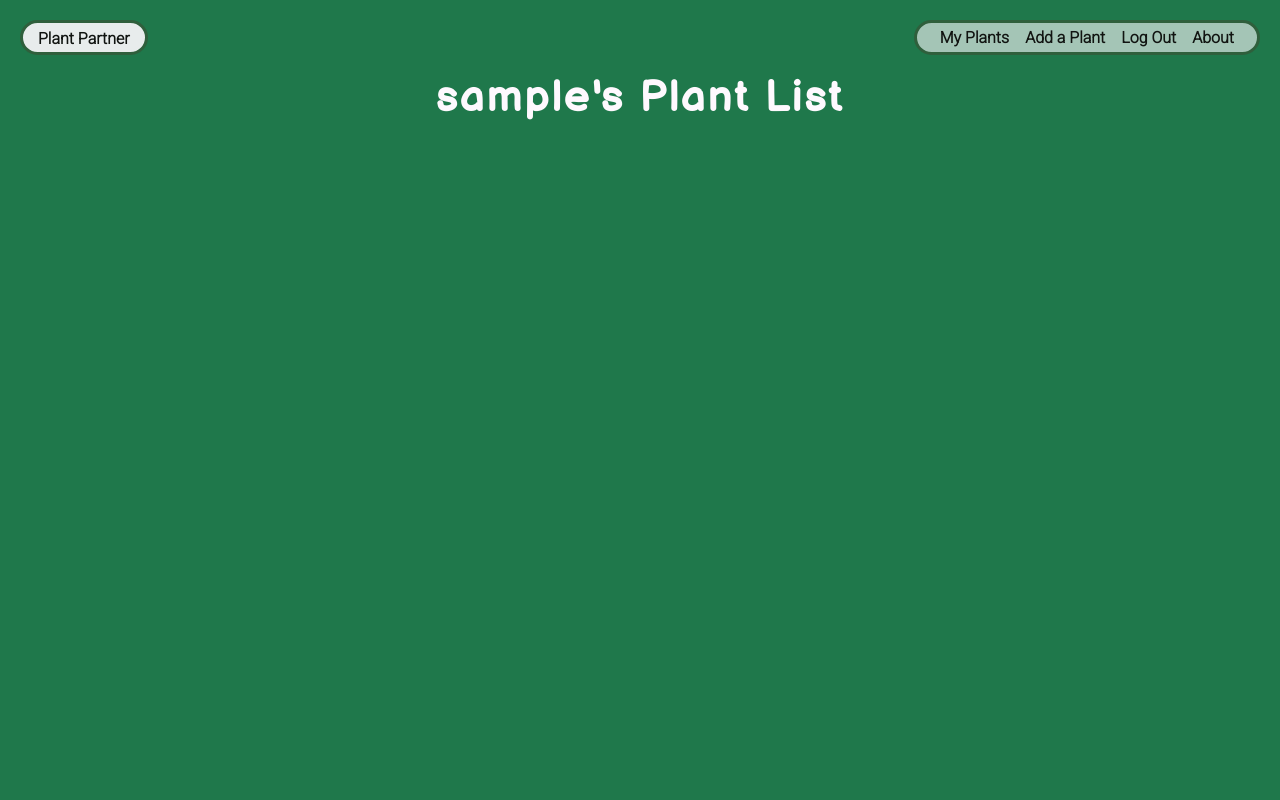
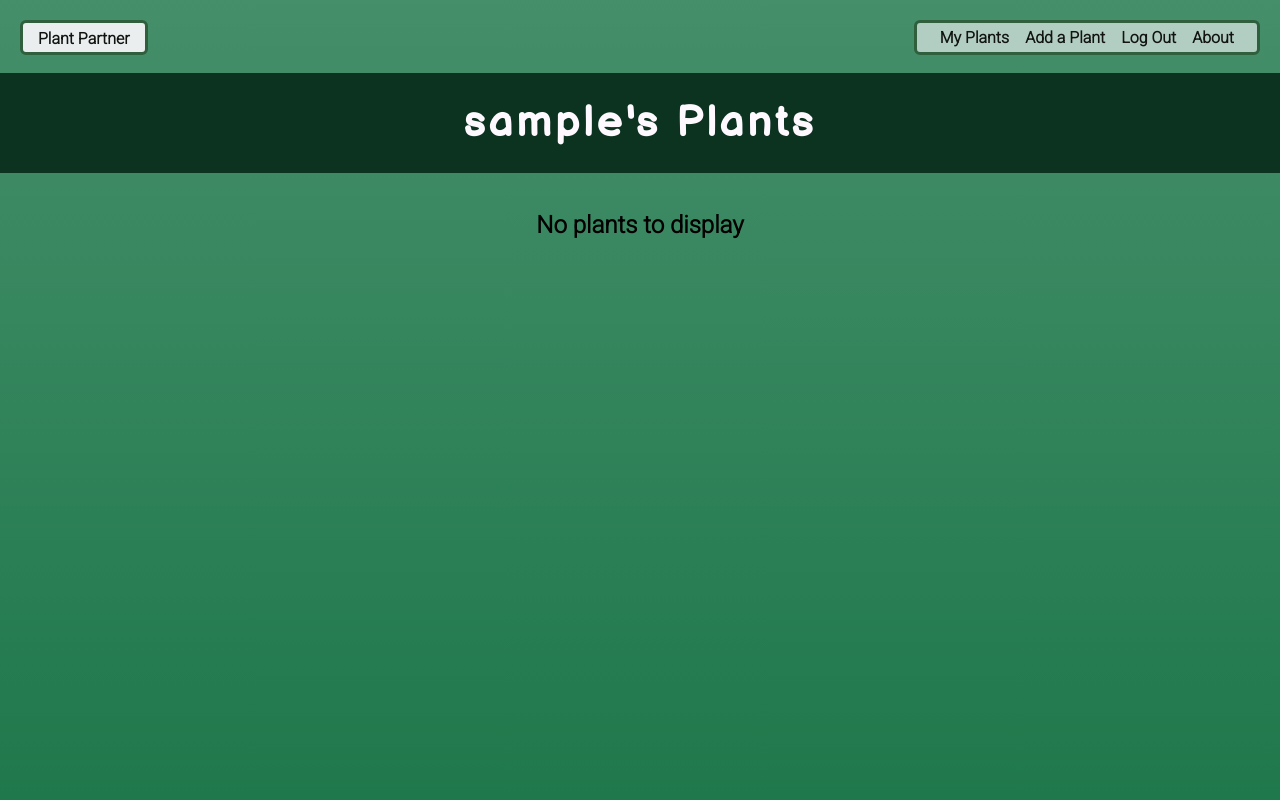
Before and after one commit to strammel33/plant-partner, a Django app: page /plants/ in a window 1280 px wide. Run offline with Django 4.2, Linux system fonts and the light colour scheme; the visitor is signed in with stand-in values (Sample User, id 1); data that the repository does not hold is empty.

Commit message:
restyle headers and tables on forms

```diff
--- a/main_app/static/css/about.css
+++ b/main_app/static/css/about.css
@@ -1,5 +1,6 @@
 body {
   color: rgb(254, 249, 254);
+  background-color:rgb(31,120,75);
 }
 
 .page-content {
--- a/main_app/static/css/base.css
+++ b/main_app/static/css/base.css
@@ -26,7 +26,7 @@ body {
     'Oxygen', 'Ubuntu', 'Cantarell', 'Fira Sans', 'Droid Sans',
     'Helvetica Neue', sans-serif;
   min-height: 100vh;
-  background-color: rgb(31,120,75);
+  background-image: linear-gradient(rgba(31, 120, 76, 0.83),rgb(31,120,75));
   --title-font: 'Balsamiq Sans', 'Roboto', sans-serif;
   --nav-bg: rgba(254, 249, 254, .7);
   --nav-bg-ff: rgba(254, 249, 254, .9);
@@ -35,8 +35,8 @@ body {
   --link-hover-color: rgb(42, 60, 1);
   --button-bg: rgb(254, 249, 254);
   --button-bg-hover: rgba(254, 249, 254, 0.741);
-  --submit: rgb(36, 91, 40);
-  --warn: rgb(8, 0, 255);
+  --submit: rgb(12, 51, 32);
+  --warn: rgb(31, 26, 202);
   --danger: rgb(159, 1, 9);
   --secondary: rgb(53, 0, 94);
   --card-box-shadow: 5px 5px 6px -1px #1f201f;
@@ -45,12 +45,12 @@ body {
   --font-xl: 2.4rem;
   --font-l: 1.8rem;
   --font-reg: 1.6rem;
-  --card-border-radius: 6px;
+  --card-border-radius: 3px;
 }
 
 header {
   width: 100%;
-  background: var(--nav-bg-ff); /* rgba(104, 197, 248, .9) */
+  background: var(--nav-bg-ff);
   border-bottom: var(--borders);
 }
 
@@ -66,7 +66,6 @@ ul {
 
 main {
   width: 100%;
-  padding: 0 5px;
 }
 
 h2 {
@@ -99,29 +98,44 @@ nav li {
   margin: auto;
   padding: 10px 20px;
   max-width:fit-content;
-  background-color: rgb(254, 249, 254);
 }
 
 .page-header {
   display: flex;
   align-items: center;
   justify-content: center;
+  width: 100vw;
+  height: 100px;
   margin: 18px 0;
+  padding: 20px 0;
   font-family: var(--title-font);
+  letter-spacing: 4px;
   color: rgb(254, 249, 254);
-  letter-spacing: 3px;
-  font-weight: normal;
+  background-color: rgb(12, 51, 32);
 }
 
+/* .page-title {
+  display: flex;
+  align-items: center;
+  justify-content: center;
+  width: 100%;
+  height: 100px;
+  margin: 18px 0;
+  padding: 20px 0;
+  font-family: var(--title-font);
+  letter-spacing: 4px;
+  color: rgb(254, 249, 254);
+  background-color: rgb(12, 51, 32);
+} */
+
 .btn {
-  font-size: var(--font-reg);
+  font-size: var(--font-l);
   padding: 4px 10px;
-  border-radius: 6px;
+  border-radius: 3px;
   border-width: 2px;
   border-style: solid;
   text-decoration: none;
   background-color: var(--button-bg);
-  font-weight: 600;
   cursor: pointer;
   font-family: inherit;
 }
@@ -177,11 +191,6 @@ nav li {
     align-items: center;
   }
 
-  main {
-    max-width: 1300px;
-    min-height: calc(100vh - 53px);
-  }
-
   nav,
   .header-logo-container {
     margin: 10px 0;
@@ -208,10 +217,6 @@ nav li {
 
   .page-header img {
     height: 50px;
-  }
-
-  .page-header img:first-of-type {
-    margin-left: 25px;
   }
 
   @supports (-webkit-backdrop-filter: none) or (backdrop-filter: none) {
@@ -242,7 +247,7 @@ nav li {
     margin: 0;
     background: var(--nav-bg-ff);
     border: var(--borders);
-    border-radius: 18px;
+    border-radius: 6px;
   }
 
   nav {
@@ -250,7 +255,6 @@ nav li {
   }
 
   .header-logo-container {
-    /* visual fix to help align logo */
     padding-top: 6px;
     width: 256px;
     height: 35px;
--- a/main_app/static/css/form.css
+++ b/main_app/static/css/form.css
@@ -13,11 +13,10 @@ main {
   flex-direction: column;
   justify-content: center;
   align-items: center;
-  width: 80%;
+  width: 65%;
 }
 
 table {
-  padding: 0 40px;
   width: 100%;
   border-spacing: 0 20px;
 }
@@ -54,5 +53,4 @@ input, textarea {
 
 .btn {
   align-self: flex-end;
-  margin-right: 40px;
 }
--- a/main_app/static/css/home.css
+++ b/main_app/static/css/home.css
@@ -1,5 +1,6 @@
 body {
   color: rgb(254, 249, 254);
+  background-color:rgb(31,120,75);
 }
 
 main {
--- a/main_app/static/css/plants/plant-index.css
+++ b/main_app/static/css/plants/plant-index.css
@@ -1,7 +1,3 @@
-h1 {
-  width: 100%;
-  text-align: center;
-}
 
 .card-container {
   display: flex;
@@ -15,7 +11,6 @@ h1 {
   margin: 10px;
   padding: 0 10px;
   border: var(--borders);
-  box-shadow: var(--card-box-shadow);
 }
 
 .card > a {
--- a/main_app/templates/about.html
+++ b/main_app/templates/about.html
@@ -6,7 +6,7 @@
 {% endblock %}
 
 {% block content %}
-<section class="page-header">
+<section class="page-title">
   <h1>The Forgetful Gardener's Best Friend</h1>
 </section>
 <hr />
--- a/main_app/templates/plants/index.html
+++ b/main_app/templates/plants/index.html
@@ -7,10 +7,11 @@
 
 {% block content %}
 <section class="page-header">
-  <h1>{{ name }}'s Plant List</h1>
+  <h1>{{ name }}'s Plants</h1>
 </section>
 
 <section class="card-container">
+  {% if plants.count %}
     {% for plant in plants %}
       <div class="card">
         <a href="{% url 'plant-detail' plant.id %}">
@@ -28,5 +29,8 @@
         </a>
       </div>
     {% endfor %}
+  {% else %}
+    <h2>No plants to display</h2>
+  {% endif %}
 </section>
 {% endblock %}
```
Lines whose indentation alone changed are shown as unchanged.
